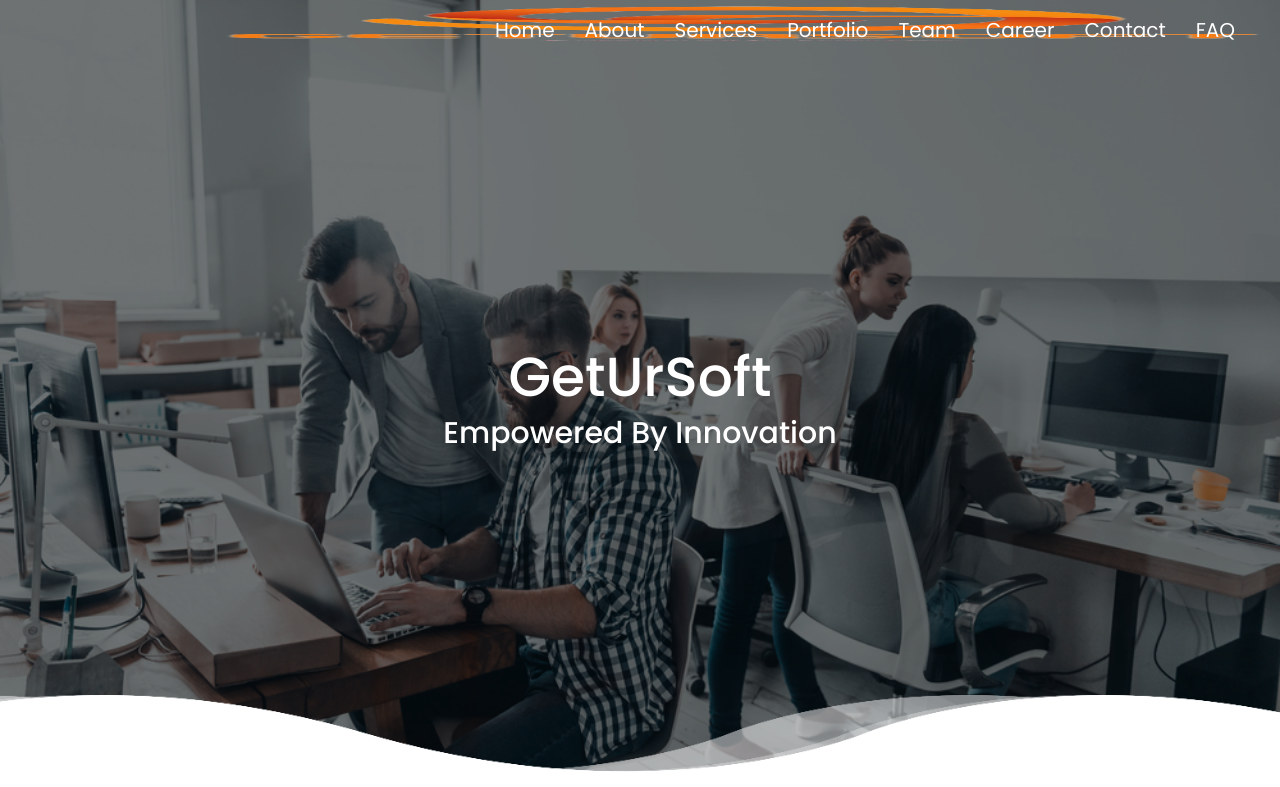
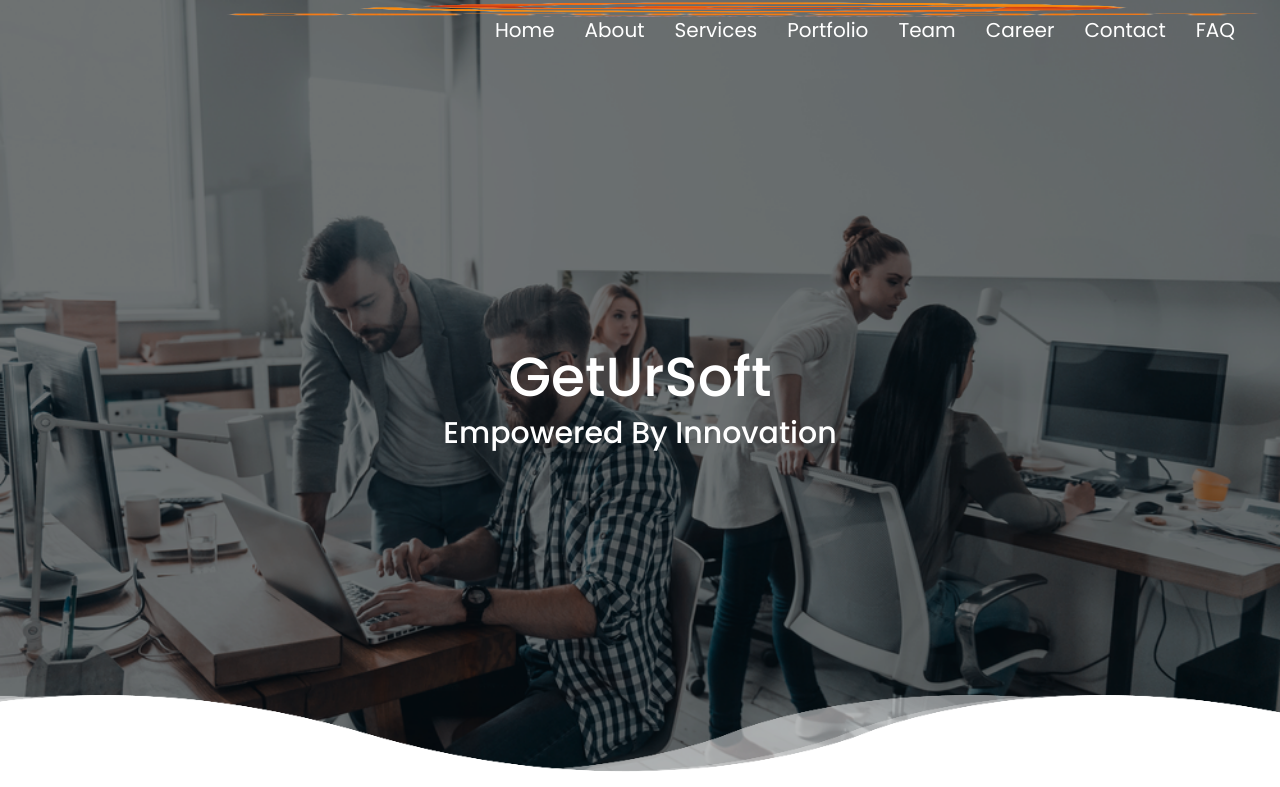
Before and after one commit to getursoft/getursoft, a plain HTML site: page index.html in a window 1280 px wide. Shown: the top 787 px of the page. Drawn offline with nearby package versions, Linux system fonts and the light colour scheme.

Commit message:
Update style.css

```diff
--- a/css/style.css
+++ b/css/style.css
@@ -110,7 +110,7 @@ body{
 
 .header .logo img{
     width: 120%;
-    height: 5rem;
+    height: 2rem;
     top: 0;
     left: 0;
     position: fixed;
```
